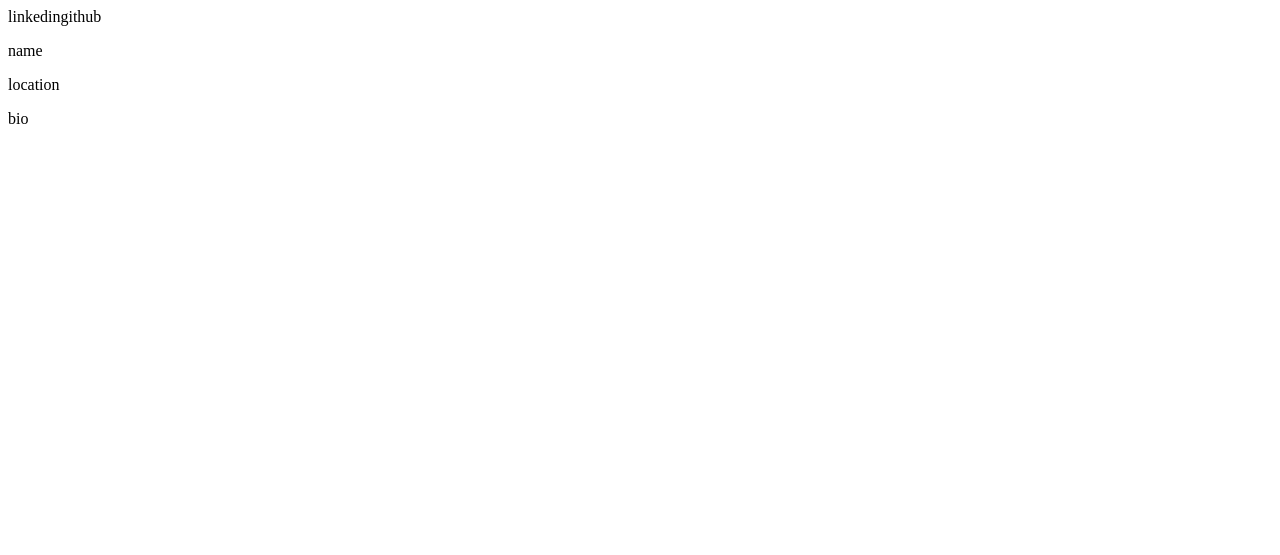
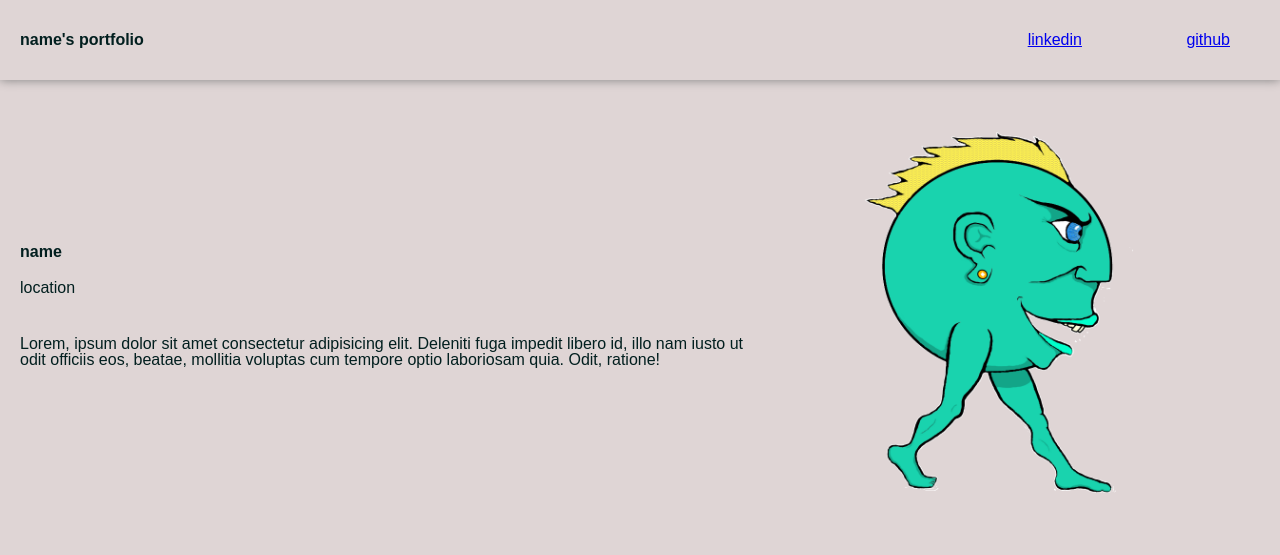
Before and after one commit to BGrowcott/node-mini-project, a website: page template.html in a window 1280 px wide. Drawn offline with Linux system fonts and the light colour scheme.

Commit message:
template made and styled

```diff
--- /dev/null
+++ b/reset.css
@@ -0,0 +1,41 @@
+* {
+    margin: 0;
+    padding: 0;
+    box-sizing: border-box;
+  }
+
+  html {
+    height: 100%;
+  }
+
+  body {
+    min-height: 100%;
+    line-height: 1;
+    font-family: sans-serif;
+  }
+
+  h1,
+  h2,
+  h3,
+  h4,
+  h5,
+  h6 {
+    font-size: 100%;
+  }
+
+  input,
+  select,
+  option,
+  optgroup,
+  textarea,
+  button,
+  pre,
+  code {
+    font-size: 100%;
+    font-family: inherit;
+  }
+
+  ol,
+  ul {
+    list-style: none;
+  }
--- /dev/null
+++ b/style.css
@@ -0,0 +1,40 @@
+header {
+    display: flex;
+    justify-content: space-between;
+    align-items: center;
+    box-shadow: 0px 0px 10px grey;
+    height: 80px;
+
+}
+
+header span{
+    margin: 0px 50px;
+}
+
+h1{
+    padding: 20px;
+    text-align: left;
+}
+
+body{
+    background-color: rgb(223, 213, 213);
+    color: rgb(2, 31, 31);
+}
+
+main{
+    display: flex;
+    justify-content: space-between;
+    align-items: center;
+}
+
+img{
+    width: 90%;
+}
+
+section{
+    padding: 20px;
+}
+
+p{
+    padding:20px 0px;
+}
--- a/template.html
+++ b/template.html
@@ -1,18 +1,38 @@
 <!DOCTYPE html>
 <html lang="en">
-<head>
-    <meta charset="UTF-8">
-    <meta http-equiv="X-UA-Compatible" content="IE=edge">
-    <meta name="viewport" content="width=device-width, initial-scale=1.0">
+  <head>
+    <meta charset="UTF-8" />
+    <meta http-equiv="X-UA-Compatible" content="IE=edge" />
+    <meta name="viewport" content="width=device-width, initial-scale=1.0" />
+    <link rel="stylesheet" href="reset.css">
+    <link rel="stylesheet" href="style.css">
     <title>Document</title>
-</head>
-<body>
-    <header><span>linkedin</span><span>github</span></header>
+  </head>
+  <body>
+    <header>
+        <h1>name's portfolio</h1>
+        <nav>
+      <span>
+        <a href="linkedin url HERE">linkedin</a>
+      </span>
+      <span>
+        <a href="github url HERE">github</a>
+      </span>
+    </nav>
+    </header>
     <main>
-        <p>name</p>
-        <p>location</p>
-        <p>bio</p>
+        <section id="userInfoContainer">
+      <h2>name</h2>
+      <p>location</p>
+      <p>
+        Lorem, ipsum dolor sit amet consectetur adipisicing elit. Deleniti fuga
+        impedit libero id, illo nam iusto ut odit officiis eos, beatae, mollitia
+        voluptas cum tempore optio laboriosam quia. Odit, ratione!
+      </p>
+    </section>
+    <section id="user">
+      <img src="images/char1.png" alt="placeholder">
+    </section>
     </main>
-
-</body>
+  </body>
 </html>
```
Also changed, not shown: images/char1.png (added).
